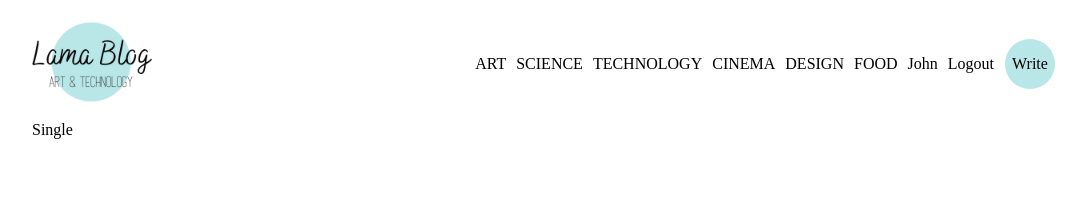
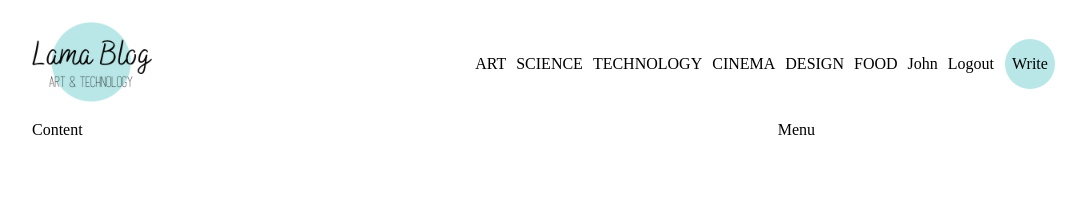
Before and after one commit to tsurubaso/FullStackReactMysqlNodeBlogApp, a React (Vite) app in the folder client/: page /post/1 in a window 1280 px wide. Shown: the top 211 px of the page, without its empty margins (96-1183 px from the left). Built offline with nearby package versions, Linux system fonts and the light colour scheme.

Commit message:
je lâche l'éponge pour aujourd'hui, bien bossé...

```diff
--- a/client/src/pages/Single.jsx
+++ b/client/src/pages/Single.jsx
@@ -2,7 +2,10 @@ import React from 'react'
 
 const Single = () => {
   return (
-    <div>Single</div>
+    <div className='single'>
+      <div className="content">Content</div>
+      <div className="menu">Menu</div>
+    </div>
   )
 }
 
--- a/client/src/style.scss
+++ b/client/src/style.scss
@@ -175,22 +175,37 @@ $lightGreen: #b9e7e7;
               border: 1px solid teal;
               color: teal;
 
-              &:hover{
-
+              &:hover {
                 border: 1px solid white;
                 background-color: $lightGreen;
-                color:black;
-
-
-
+                color: black;
               }
-
-
-
             }
           }
         }
       }
     }
+
+
+//Single
+
+.single{
+  display: flex;
+  gap: 50px;
+
+  .content{
+
+    flex:5
+  }
+  .menu{
+    flex:2;
   }
 }
+
+
+
+
+
+
+  }
+}
```
